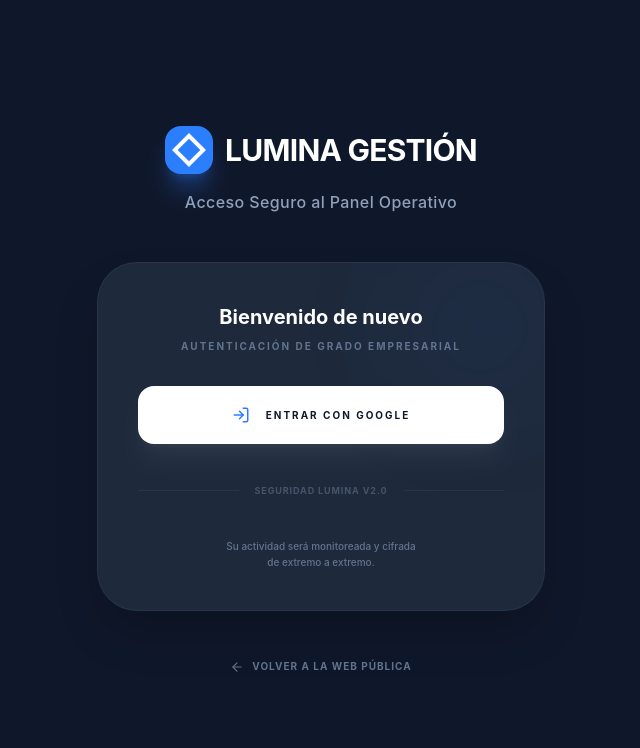
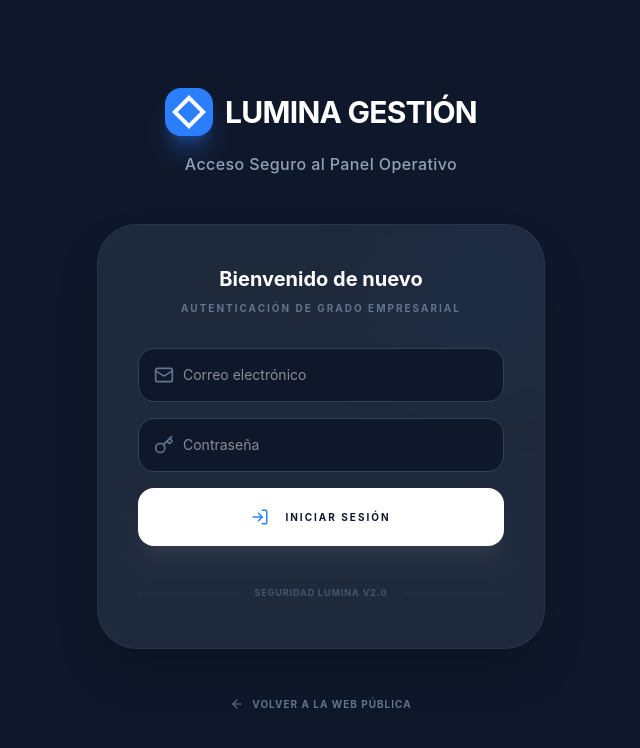
Before and after one commit to oto-ml/Gestion-de-reservas, a React (Vite) app: page /staff/login in a window 1280 px wide. Shown: the top 748 px of the page, without its empty margins (319-959 px from the left). Built offline with nearby package versions, Linux system fonts and the light colour scheme; no server answers; the database is empty.

Commit message:
CHANGING LOGIN OPTIONS

```diff
--- a/src/pages/Staff/Login.tsx
+++ b/src/pages/Staff/Login.tsx
@@ -1,53 +1,40 @@
 import { useState } from 'react';
-import { signInWithPopup, signOut } from 'firebase/auth';
-import { doc, getDoc, setDoc, serverTimestamp } from 'firebase/firestore';
-import { auth, db, googleProvider } from '../../lib/firebase';
-import { LogIn, Key, Shield, ArrowLeft } from 'lucide-react';
+import { LogIn, Key, Mail, ArrowLeft } from 'lucide-react';
 import { motion } from 'motion/react';
 import { useNavigate, Link } from 'react-router-dom';
 
 export default function StaffLogin() {
+  const [email, setEmail] = useState('');
+  const [password, setPassword] = useState('');
   const [loading, setLoading] = useState(false);
   const [error, setError] = useState<string | null>(null);
   const navigate = useNavigate();
 
-  const handleLogin = async () => {
+  const handleLogin = async (e: React.FormEvent) => {
+    e.preventDefault();
     setLoading(true);
     setError(null);
+
     try {
-      const result = await signInWithPopup(auth, googleProvider);
-      const user = result.user;
+      // Llamada directa a nuestro propio backend en Azure
+      const response = await fetch('/api/login', {
+        method: 'POST',
+        headers: { 'Content-Type': 'application/json' },
+        body: JSON.stringify({ email, password }),
+      });
 
-      const userDoc = await getDoc(doc(db, 'users', user.uid));
+      const data = await response.json();
 
-      if (!userDoc.exists()) {
-        const isAdmin = user.email === 'otorml8@gmail.com';
-
-        await setDoc(doc(db, 'users', user.uid), {
-          uid: user.uid,
-          email: user.email,
-          name: user.displayName || 'Staff Member',
-          role: isAdmin ? 'admin' : 'staff',
-          createdAt: serverTimestamp(),
-        });
+      if (response.ok && data.success) {
+        // Guardamos el usuario en el navegador y entramos al sistema
+        localStorage.setItem('lumina_user', JSON.stringify(data.usuario));
+        navigate('/staff/dashboard');
+      } else {
+        setError(data.error || 'Credenciales incorrectas');
       }
-      navigate('/staff/dashboard');
-    } catch (err: any) {
-      console.error('Detailed Login Error:', err);
-      let message = 'Error al iniciar sesión.';
-
-      if (err.code === 'auth/popup-blocked') {
-        message = 'El navegador bloqueó la ventana emergente. Por favor, permita las ventanas emergentes para este sitio.';
-      } else if (err.code === 'auth/operation-not-allowed') {
-        message = 'El inicio de sesión con Google no está habilitado en la consola de Firebase.';
-      } else if (err.code === 'auth/popup-closed-by-user') {
-        message = 'La ventana de inicio de sesión se cerró antes de completar el proceso.';
-      } else {
-        message = `Error: ${err.message || 'Intente de nuevo.'}`;
-      }
-
-      setError(message);
-      await signOut(auth);
+    } catch (err) {
+      console.error('Error de conexión al backend:', err);
+      setError('Error al conectar con el servidor. Intente de nuevo.');
     } finally {
       setLoading(false);
     }
@@ -80,43 +67,61 @@
             </div>
 
             {error && (
-              <div className="space-y-4">
               <div className="p-4 bg-red-500/10 border border-red-500/20 text-red-400 text-xs font-bold rounded-xl text-center">
                 {error}
               </div>
-                {error.includes('proceso') && (
-                  <div className="p-4 bg-blue-500/10 border border-blue-500/20 text-blue-400 text-[10px] rounded-xl leading-relaxed">
-                    <p className="font-bold mb-2 uppercase tracking-wider">💡 Sugerencia:</p>
-                    Si la ventana se cierra sola, intente abrir la aplicación en una <strong>pestaña nueva</strong> (fuera del editor) o verifique que su navegador permita cookies de terceros.
-                  </div>
-                )}
-              </div>
             )}
 
+            <form onSubmit={handleLogin} className="space-y-4">
+              <div className="relative">
+                <div className="absolute inset-y-0 left-0 pl-4 flex items-center pointer-events-none">
+                  <Mail className="h-5 w-5 text-slate-500" />
+                </div>
+                <input
+                  type="email"
+                  required
+                  value={email}
+                  onChange={(e) => setEmail(e.target.value)}
+                  className="w-full pl-11 pr-4 py-4 bg-[#0F172A] border border-slate-700 text-white rounded-2xl focus:outline-none focus:border-blue-500 focus:ring-1 focus:ring-blue-500 transition-colors text-sm"
+                  placeholder="Correo electrónico"
+                />
+              </div>
+
+              <div className="relative">
+                <div className="absolute inset-y-0 left-0 pl-4 flex items-center pointer-events-none">
+                  <Key className="h-5 w-5 text-slate-500" />
+                </div>
+                <input
+                  type="password"
+                  required
+                  value={password}
+                  onChange={(e) => setPassword(e.target.value)}
+                  className="w-full pl-11 pr-4 py-4 bg-[#0F172A] border border-slate-700 text-white rounded-2xl focus:outline-none focus:border-blue-500 focus:ring-1 focus:ring-blue-500 transition-colors text-sm"
+                  placeholder="Contraseña"
+                />
+              </div>
+
               <button
-              onClick={handleLogin}
+                type="submit"
                 disabled={loading}
-              className="w-full flex items-center justify-center gap-4 bg-white hover:bg-slate-50 text-slate-900 font-bold py-5 rounded-2xl transition-all shadow-xl shadow-white/5 uppercase tracking-[0.2em] text-[10px] disabled:opacity-50"
+                className="w-full flex items-center justify-center gap-4 bg-white hover:bg-slate-50 text-slate-900 font-bold py-5 rounded-2xl transition-all shadow-xl shadow-white/5 uppercase tracking-[0.2em] text-[10px] disabled:opacity-50 mt-4"
               >
                 {loading ? (
                   <div className="w-4 h-4 border-2 border-slate-900 border-t-transparent rounded-full animate-spin" />
                 ) : (
                   <>
                     <LogIn size={18} className="text-blue-500" />
-                   <span>Entrar con Google</span>
+                    <span>Iniciar Sesión</span>
                   </>
                 )}
               </button>
+            </form>
 
             <div className="flex items-center gap-4 py-2">
                <div className="h-px bg-slate-700/50 flex-1" />
                <span className="text-[9px] font-bold text-slate-600 uppercase tracking-widest whitespace-nowrap">Seguridad Lumina v2.0</span>
                <div className="h-px bg-slate-700/50 flex-1" />
             </div>
-
-            <p className="text-center text-[10px] text-slate-500 leading-relaxed max-w-[200px] mx-auto font-medium">
-               Su actividad será monitoreada y cifrada de extremo a extremo.
-            </p>
           </div>
         </div>
 
```
Lines whose indentation alone changed are shown as unchanged.
